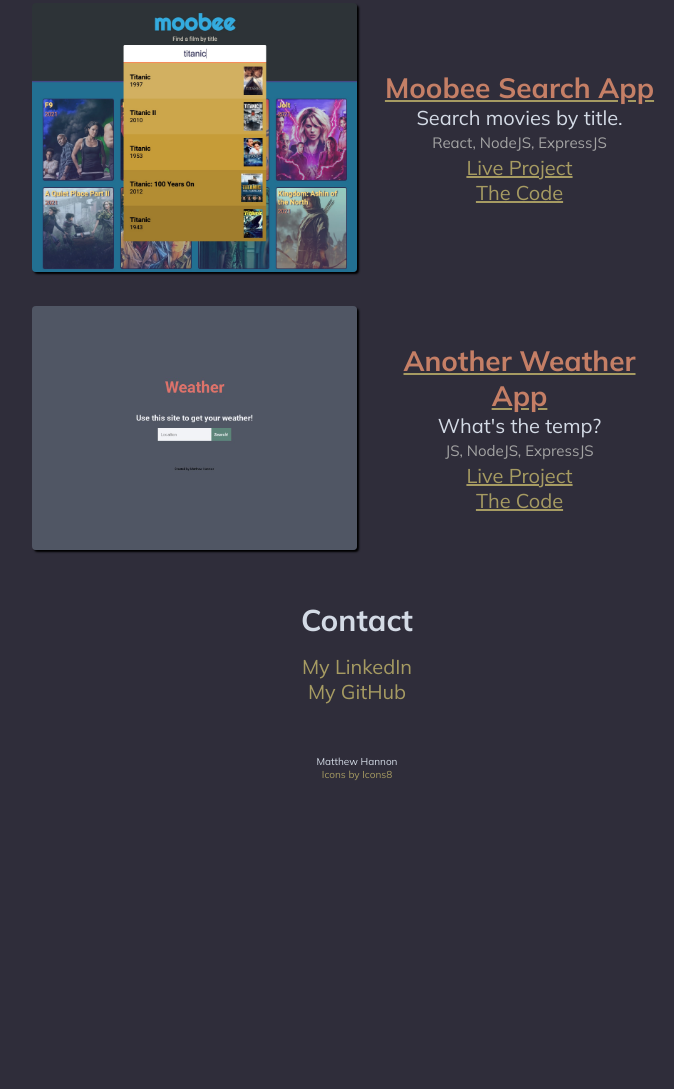
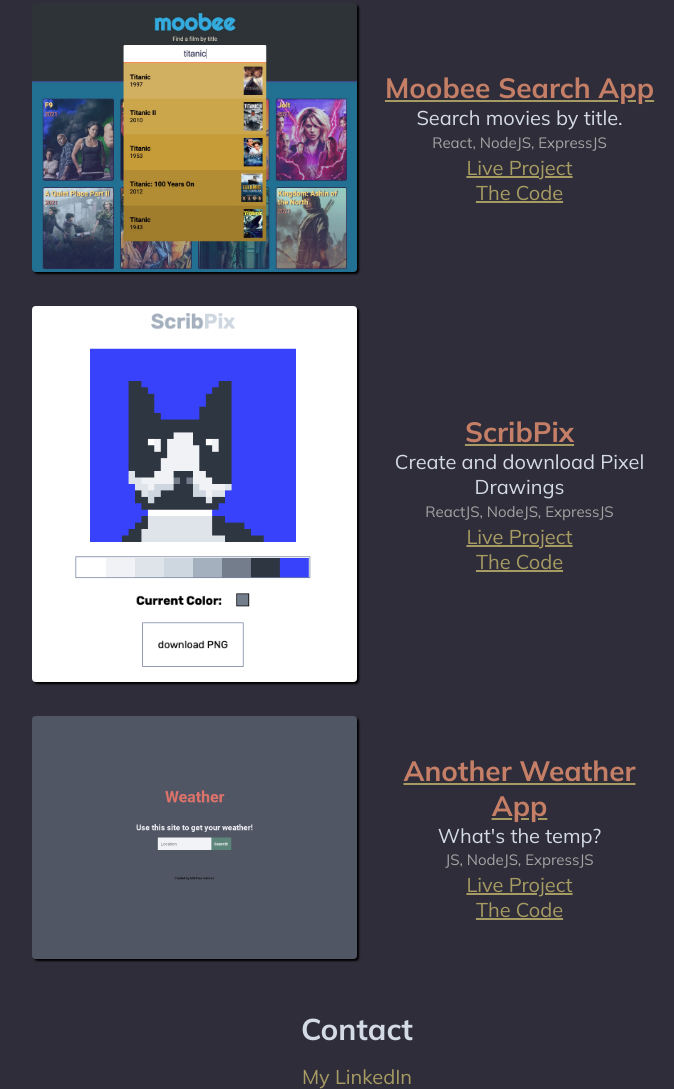
Before and after one commit to matthewhannon/matthewhannon.github.io, a plain HTML site: page index.html in a window 1280 px wide. Shown: the part 773-1862 px from the top of the page, without its empty margins (283-957 px from the left). Before the commit the page ends 1571 px from the top, so only its background shows below. Drawn offline with Linux system fonts and the light colour scheme.

Commit message:
added project

```diff
--- a/index.html
+++ b/index.html
@@ -56,6 +56,26 @@
                 </div>
             </div>
         </div>
+
+        <div class="project-container">
+            <div class="project">
+                <div class="project-img">
+                    <a href="https://scribpix.herokuapp.com/" target="_blank"><img src="IMG/scribpix2.png"></a>
+                </div>
+                <div class="project-details">
+                    <a href="https://scribpix.herokuapp.com/"><h3>ScribPix</h3></a>
+                    <div class="description">
+                        <p>Create and download Pixel Drawings</p>
+                    </div>
+                    <div class="tech">
+                        <p>ReactJS, NodeJS, ExpressJS</p>
+                    </div>
+                    <a href="https://scribpix.herokuapp.com/" target="_blank">Live Project</a>
+                    <a href="https://github.com/matthewhannon/scribpix" target="_blank">The Code</a>
+                </div>
+            </div>
+        </div>
+
         <div class="project-container">
             <div class="project">
                 <div class="project-img">
```
Also changed, not shown: IMG/scribpix2.png (added).
